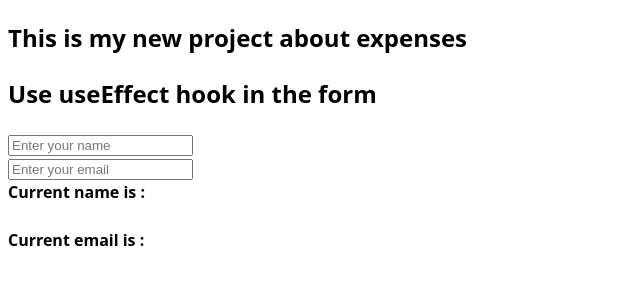
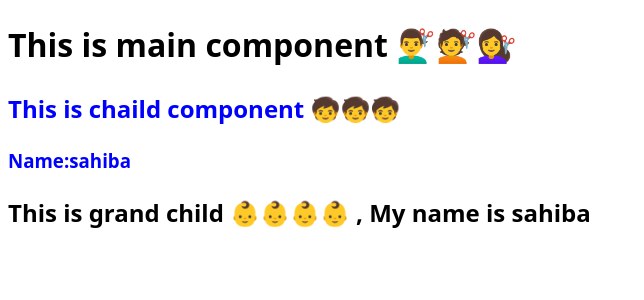
Before and after one commit to sahiba2503/Expenses, a React (Vite) app in the folder expenses/: page / in a window 1280 px wide. Shown: the top 300 px of the page, without its empty margins (0-644 px from the left). Built offline with nearby package versions, Linux system fonts and the light colour scheme.

Commit message:
use USE-CONTEXT

```diff
--- a/expenses/src/App.jsx
+++ b/expenses/src/App.jsx
@@ -1,14 +1,35 @@
-import ExpenseTracker from "./ExpenseTracker";
-
-
+// import ExpenseTracker from "./ExpenseTracker";
+import {createContext, useContext} from "react"
+const UserContext = createContext();
 
 function App(){
+  const user = "sahiba";
+
   return(
 <div>
-  <h2>This is my new project about expenses</h2>
-<ExpenseTracker />
-
+  <h1>This is main component 💇‍♂️💇💇‍♀️</h1>
+  <UserContext.Provider value={user}>
+    <Parent />
+    </UserContext.Provider>
 </div>
   )
 }
+function Parent(){
+  return <Child />
+}
+function Child(){
+  const user = useContext(UserContext)
+  return(
+    <div>
+       <h2 style={{color:"blue"}}>This is chaild component 🧒🧒🧒</h2>
+      <h3 style={{color:"blue"}}>Name:{user} </h3>
+      <GrandChild />
+       </div>
+  )
+}
+function GrandChild(){
+  const user = useContext(UserContext)
+
+  return <h2>This is grand child 👶👶👶👶 , My name is {user}</h2>
+}
 export default App;
```
